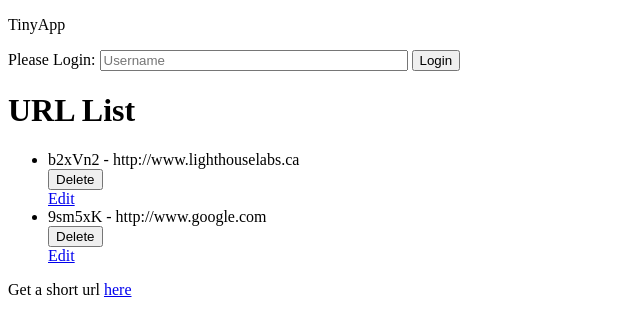
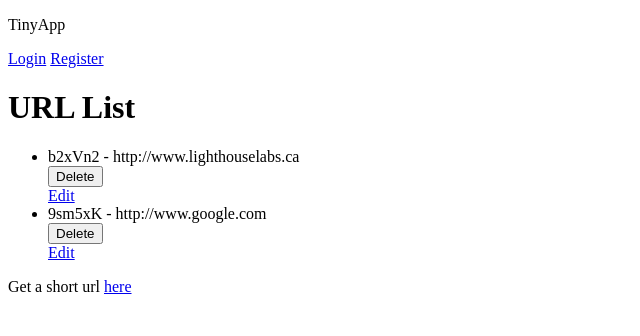
Before and after one commit to lpenstone/tiny-app, a Node server app: page /urls in a window 1280 px wide. Shown: the top 336 px of the page, without its empty margins (0-640 px from the left). Run offline with Node 20, Linux system fonts and the light colour scheme.

Commit message:
Login with username and password. Test for existing email. Add index page

```diff
--- a/express-server.js
+++ b/express-server.js
@@ -48,32 +48,34 @@ function generateRandomString() {
 
 //HOMEPAGE
 app.get("/", (req, res) => {
-  let templateVars = { username: req.cookies['login'] };
-  res.send('See our list of short URLs <a href="/urls">here</a>');
+  let templateVars = { user: users[req.cookies['user_id']] }; //user: users[req.cookies['user_id']]
+  res.status(200);
+  res.render("index", templateVars);
+  //res.send('See our list of short URLs <a href="/urls">here</a>');
 });
 
 //PAGE WITH FORM TO SUBMIT LONG URL
 app.get("/urls/new", (req, res) => {
-  let templateVars = { username: req.cookies['login'] };
+  let templateVars = { user: users[req.cookies['user_id']] };
   res.status(200);
   res.render("urls_new", templateVars);
 });
 
 //SHOWS A SPECIFIC SHORTENED URL
 app.get("/urls/:id", (req, res) => {
-  let templateVars = { shortURL: req.params.id, urls: urlDatabase, username: req.cookies['login'] };
+  let templateVars = { shortURL: req.params.id, urls: urlDatabase, user: users[req.cookies['user_id']] };
   res.render("urls_show", templateVars);
 });
 
 //DATABASE LIST JSON
 app.get("/urls.json", (req, res) => {
-  let templateVars = { username: req.cookies['login'] };
+  let templateVars = { user: users[req.cookies['user_id']] };
   res.json(urlDatabase, templateVars);
 });
 
 //LIST THE SHORT URLS WITH PAIRED LONG URLS
 app.get("/urls", (req, res) => {
-  let templateVars = { urls: urlDatabase, username: req.cookies['login'] };
+  let templateVars = { urls: urlDatabase, user: users[req.cookies['user_id']] };
   res.render("urls_index", templateVars);
 });
 
@@ -89,14 +91,21 @@ app.get("/u/:shortURL", (req, res) => {
   }
 });
 
-//LIST THE SHORT URLS WITH PAIRED LONG URLS
+//TEST THE LIST OF USERS
 app.get("/test", (req, res) => {
-  let templateVars = { username: req.cookies['login'] };
+  let templateVars = { user: users[req.cookies['user_id']] };
   res.send(users);
 });
 
+//ONLINE LOGIN PAGE
+app.get("/login", (req, res) => {
+  let templateVars = { user: users[req.cookies['user_id']] };
+  res.render("login", templateVars);
+});
+
+//ONLINE REGISTRATION PAGE
 app.get("/register", (req, res) => {
-  let templateVars = { username: req.cookies['login'] };
+  let templateVars = { user: users[req.cookies['user_id']] };
   res.render("register", templateVars);
 });
 
@@ -142,15 +151,28 @@ app.post("/urls/:id/delete", (req, res) => {
 
 //LOGIN
 app.post("/login", (req, res) => {
-  res.cookie('login', req.body.login);
-  res.status(302);
-  res.redirect('/urls');
+  for (var user in users){
+    if (users[user]['email'] === req.body.email){
+      if (users[user]['password'] === req.body.password){
+        let id = users[user]['id'];
+        res.cookie('user_id', id);
+        res.status(302);
+        res.redirect('/');
+      } else {
+        res.status(400);
+        res.send('That password is incorrect.');
+      }
+    } else {
+    res.status(400);
+    res.send('That email does not exist.');
+    }
+  }
 });
 
 //LOGOUT
 app.post("/logout", (req, res) => {
-  res.clearCookie('login');
-  res.redirect('/urls');
+  res.clearCookie('user_id');
+  res.redirect('/');
 });
 
 //UPDATES THE URL
--- a/views/partials/_header.ejs
+++ b/views/partials/_header.ejs
@@ -1,13 +1,9 @@
 <p class="text-center text-muted">TinyApp</p>
 
-<% if(!username){ %>
-   <form method="POST" action="/login">
-   <p> <label for="login">Please Login:</label>
-    <input id="login" type="text" name="login" placeholder="Username" style="width: 300px">
+    <% if(!user){ %>
+        <p><a href = "/login">Login</a> <a href = "/register">Register</a></p>
 
-    <input type="submit" value="Login"></form> </p>
-
- <% } else{ %>
-    <form method="POST" action="/logout">
-    <p>Hello, <%= username %>!</p><input type="submit" value="Logout"></form>
-<% } %>
+    <% } else{ %>
+        <form method="POST" action="/logout">
+        <p>Hello, <%= user['email'] %>!</p><input type="submit" value="Logout"></form>
+    <% } %>
```
Also changed, not shown: views/index.ejs (added, +11 -0 lines), views/login.ejs (added, +25 -0 lines).
